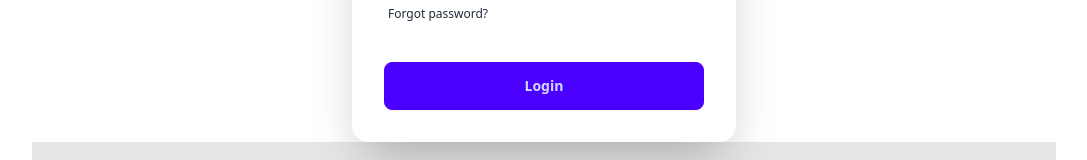
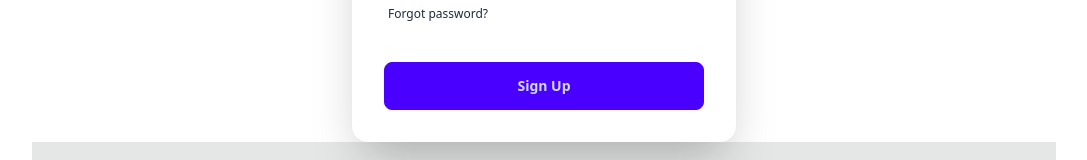
Before and after one commit to MirazZim/Email-Password-Auth, a React (Vite) app: page /signUp in a window 1280 px wide. Shown: the part 314-474 px from the top of the page, without its empty margins (96-1183 px from the left). Built offline with nearby package versions, Linux system fonts and the light colour scheme.

Commit message:
Showed Error message if an already existed account is logged in

```diff
--- a/src/Components/SignUp/SignUp.jsx
+++ b/src/Components/SignUp/SignUp.jsx
@@ -1,7 +1,9 @@
 import { createUserWithEmailAndPassword } from "firebase/auth";
 import auth from "../Firebase/firebase.init";
+import { useState } from "react";
 
 const SignUp = () => {
+    const [errorMessage , setErrorMessage] = useState('');
 
     const handleSignUp = (e) => {
         //For Removing the reload function
@@ -14,6 +16,9 @@ const SignUp = () => {
         console.log('Email : ', email)
         console.log('Password : ', password)
 
+        //Reset error and status
+        setErrorMessage('');
+
         //Firebase Setup
 
         createUserWithEmailAndPassword(auth, email, password)
@@ -22,7 +27,8 @@ const SignUp = () => {
 
             })
             .catch(error => {
-                console.log('ERROR', error)
+                console.log('ERROR', error.message)
+                setErrorMessage(error.message)
 
             })
 
@@ -53,9 +59,14 @@ const SignUp = () => {
                             </label>
                         </div>
                         <div className="form-control mt-6">
-                            <button className="btn btn-primary">Login</button>
+                            <button className="btn btn-primary">Sign Up</button>
                         </div>
                     </form>
+
+                    {
+                        errorMessage && <p className="text-red-300">{errorMessage}</p>
+                    }
+
                 </div>
 
 
```
